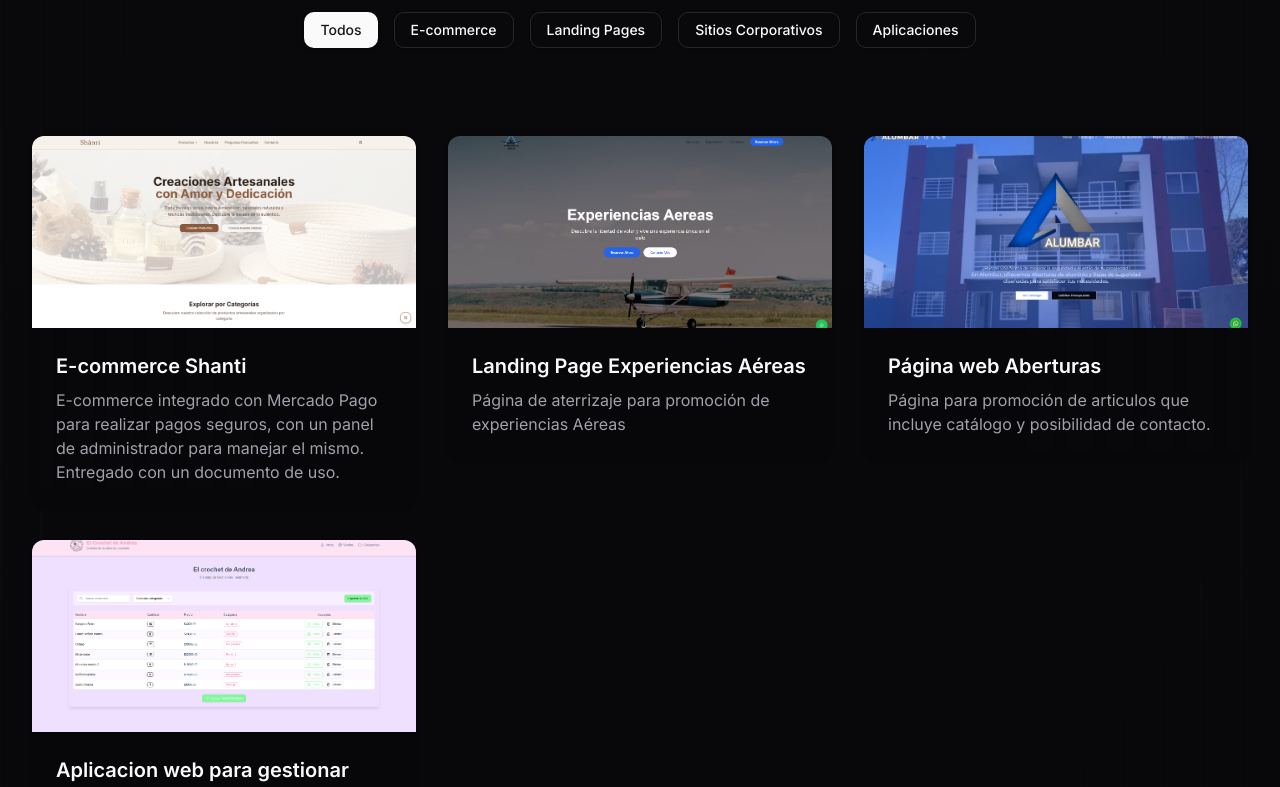
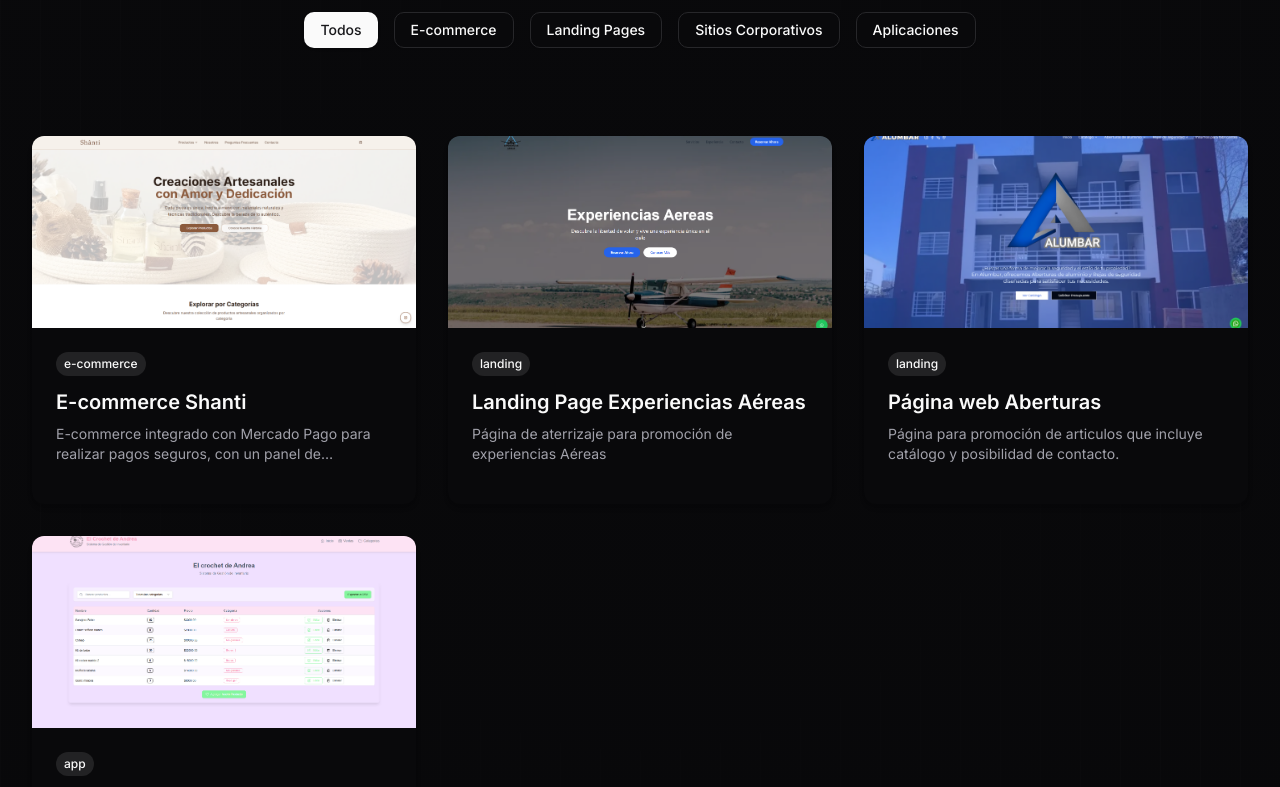
Before and after one commit to Imaagus/gretsoft, a Next.js app: page /portfolio in a window 1280 px wide. Shown: the part 1080-1867 px from the top of the page. Built offline with nearby package versions, Linux system fonts and the light colour scheme.

Commit message:
fix portfolio bug2

```diff
--- a/components/portfolio.tsx
+++ b/components/portfolio.tsx
@@ -5,7 +5,6 @@ import { useMemo } from "react"
 import Image from "next/image"
 import { motion, AnimatePresence } from "framer-motion"
 import { Button } from "@/components/ui/button"
-import { Card, CardContent } from "@/components/ui/card"
 import Link from "next/link"
 
 export function Portfolio() {
@@ -14,6 +13,7 @@ export function Portfolio() {
   const projects = useMemo(
     () => [
       {
+        id: 1,
         title: "E-commerce Shanti",
         description: "E-commerce integrado con Mercado Pago para realizar pagos seguros, con un panel de administrador para manejar el mismo. Entregado con un documento de uso.",
         image: "/media/shanti.webp",
@@ -21,13 +21,16 @@ export function Portfolio() {
         category: "e-commerce",
       },
       {
+        id: 2,
         title: "Landing Page Experiencias Aéreas ",
         description: "Página de aterrizaje para promoción de experiencias Aéreas",
         image: "/media/experienciasaereas.webp",
         url: "https://www.experienciasaereas.com.ar/",
         category: "landing",
+
       },
       {
+        id: 3,
         title: "Página web Aberturas",
         description: "Página para promoción de articulos que incluye catálogo y posibilidad de contacto.",
         image: "/media/alumbar.webp",
@@ -35,6 +38,7 @@ export function Portfolio() {
         category: "landing",
       },
       {
+        id: 4,
         title: "Aplicacion web para gestionar stock y visualizar ventas",
         description:
           "Aplicacion conectada a una base de datos para llevar el control sobre productos. (No se puede acceder, si quiere ver mas contactenos)",
@@ -155,32 +159,16 @@ export function Portfolio() {
             }}
             className="mx-auto mt-16 grid max-w-2xl grid-cols-1 gap-8 sm:mt-20 md:grid-cols-2 lg:mx-0 lg:max-w-none lg:grid-cols-3"
           >
-            {filteredProjects.map((project) => (
+            {filteredProjects.map((project, index) => (
               <motion.div
-                key={project.title}
-                variants={{
-                  hidden: { opacity: 0, y: 20 },
-                  visible: {
-                    opacity: 1,
-                    y: 0,
-                    transition: {
-                      type: "spring",
-                      stiffness: 100,
-                      damping: 15,
-                    },
-                  },
-                }}
-                whileHover={{
-                  y: -8,
-                  transition: {
-                    type: "spring",
-                    stiffness: 400,
-                    damping: 10,
-                  },
-                }}
+                key={project.id}
+                initial={{ opacity: 0, y: 50 }}
+                animate={{ opacity: 1, y: 0 }}
+                transition={{ duration: 0.6, delay: index * 0.1 }}
+                className="group"
               >
-                <Card className="group relative flex flex-col overflow-hidden bg-background/40 backdrop-blur-sm border-none">
-                  <CardContent className="p-0">
+                <Link href={project.url || "#"} target="_blank" className="block h-full">
+                  <div className="bg-card rounded-lg overflow-hidden shadow-md hover:shadow-xl transition-all duration-300 transform hover:scale-105 cursor-pointer h-full">
                     <div className="relative h-40 sm:h-48 w-full overflow-hidden">
                       <Image
                         src={project.image || "/placeholder.svg"}
@@ -188,47 +176,42 @@ export function Portfolio() {
                         fill
                         className="object-cover transition-transform duration-500 group-hover:scale-110"
                       />
+                      {/* Overlay que aparece en hover solo en desktop */}
                       <motion.div
                         initial={{ opacity: 0 }}
                         whileHover={{ opacity: 1 }}
                         transition={{ duration: 0.3 }}
-                        className="absolute inset-0 bg-gradient-to-t from-black/80 to-transparent flex items-end justify-center p-6
-                                   sm:opacity-0 sm:group-hover:opacity-100 opacity-100" // Siempre visible en mobile
+                        className="absolute inset-0 bg-gradient-to-t from-black/80 to-transparent hidden sm:flex items-end justify-center p-6 opacity-0 group-hover:opacity-100"
                       >
-                        {project.url && (
-                          <Link href={project.url} target="_blank">
-                            <Button
-                              variant="secondary"
-                              className="transform sm:translate-y-4 sm:opacity-0 transition-all duration-300
-                                         sm:group-hover:translate-y-0 sm:group-hover:opacity-100
-                                         translate-y-0 opacity-100" // Siempre visible en mobile
-                            >
-                              Ver Proyecto
-                            </Button>
-                          </Link>
-                        )}
+                        <Button variant="secondary" className="transform translate-y-4 opacity-0 transition-all duration-300 group-hover:translate-y-0 group-hover:opacity-100">
+                          Ver Proyecto
+                        </Button>
                       </motion.div>
                     </div>
+
                     <div className="p-6">
-                      <motion.h3
-                        initial={{ opacity: 0, x: -20 }}
-                        whileInView={{ opacity: 1, x: 0 }}
-                        transition={{ delay: 0.2 }}
-                        className="text-xl font-semibold group-hover:text-primary transition-colors duration-300"
-                      >
+                      <div className="flex items-center gap-2 mb-3">
+                        <span className="inline-block px-2 py-1 text-xs font-medium bg-primary/10 text-primary rounded-full">
+                          {project.category}
+                        </span>
+                      </div>
+
+                      <h3 className="text-xl font-semibold text-foreground mb-2 group-hover:text-primary transition-colors">
                         {project.title}
-                      </motion.h3>
-                      <motion.p
-                        initial={{ opacity: 0 }}
-                        whileInView={{ opacity: 1 }}
-                        transition={{ delay: 0.3 }}
-                        className="mt-2 text-sm sm:text-base text-muted-foreground"
-                      >
+                      </h3>
+
+                      <p className="text-muted-foreground text-sm mb-4 line-clamp-2">
                         {project.description}
-                      </motion.p>
+                      </p>
+
+
+                      {/* Indicador visual para mobile */}
+                      <div className="mt-4 sm:hidden">
+                        <span className="text-xs text-primary font-medium">Toca para ver →</span>
+                      </div>
                     </div>
-                  </CardContent>
-                </Card>
+                  </div>
+                </Link>
               </motion.div>
             ))}
           </motion.div>
```
